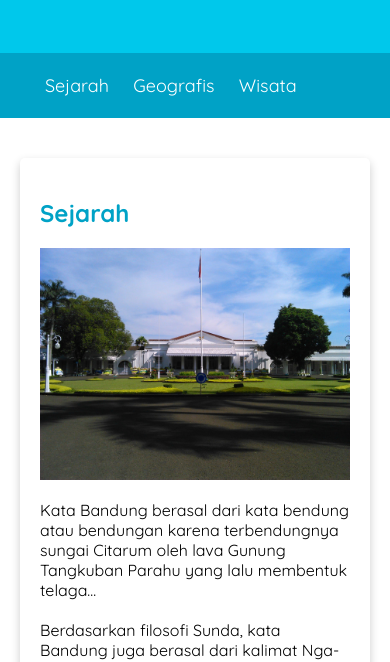
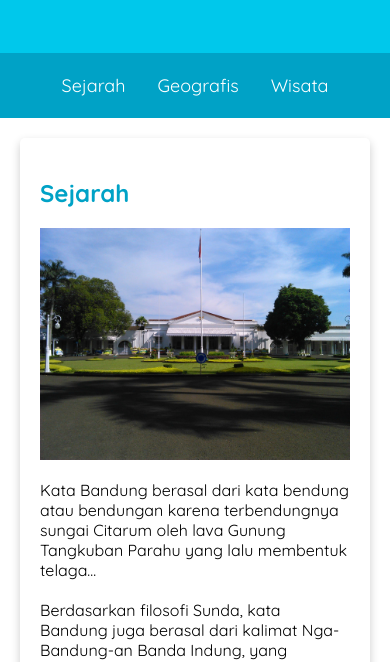
Before and after one commit to CherunoBread/WebDasar, a plain HTML site: page index.html in a window 390 px wide. Shown: the part 186-848 px from the top of the page. Drawn offline with Linux system fonts and the light colour scheme.

Commit message:
add flexbox

```diff
--- a/assets/styles/style.css
+++ b/assets/styles/style.css
@@ -26,9 +26,13 @@
     font-weight: bold;
 }
 
+nav ul {
+    padding-inline: 4rem;
+    display: flex;
+    gap: 2rem;
+}
+
 nav li {
-    display: inline-block;
-    margin-right: 20px;
     list-style-type: none;
 }
 
@@ -36,7 +40,6 @@
     box-shadow: 0 4px 10px 0 rgba(10, 10, 10, 0.2);
     border-radius: 5px;
     padding: 20px;
-    margin-top: 20px;
 }
 .profile header h2 {
     font-weight: bold;
@@ -56,13 +59,16 @@
 }
 
 #content {
-    float: left;
-    width: 75%;
+    flex: 5;
+    display: flex;
+    flex-flow: column nowrap;
+    gap: 1rem 2rem;
 }
 
 main {
     padding: 20px;
-    overflow: auto;
+    display: flex;
+    gap; 1.5rem;
 }
 
 h2 {
@@ -83,19 +89,37 @@
 }
 
 header {
-  display: inline;
+    display: inline;
 }
 
 aside {
-    float: right;
-    width: 25%;
-    padding-left: 20px;
+    flex: 1;
 }
 
 @media screen and (max-width: 1000px) {
     #content, aside {
         width: 100%;
         padding: 0;
+    }
+}
+
+@media screen and (max-width: 1200px) {
+    main {
+        flex-flow: column nowrap;
+    }
+
+    main aside {
+        align-self: center;
+    }
+}
+
+@media screen and (max-width: 768px) {
+    nav ul {
+        justify-content: center;
+    }
+
+    main aside {
+        align-self: stretch;
     }
 }
 
```
